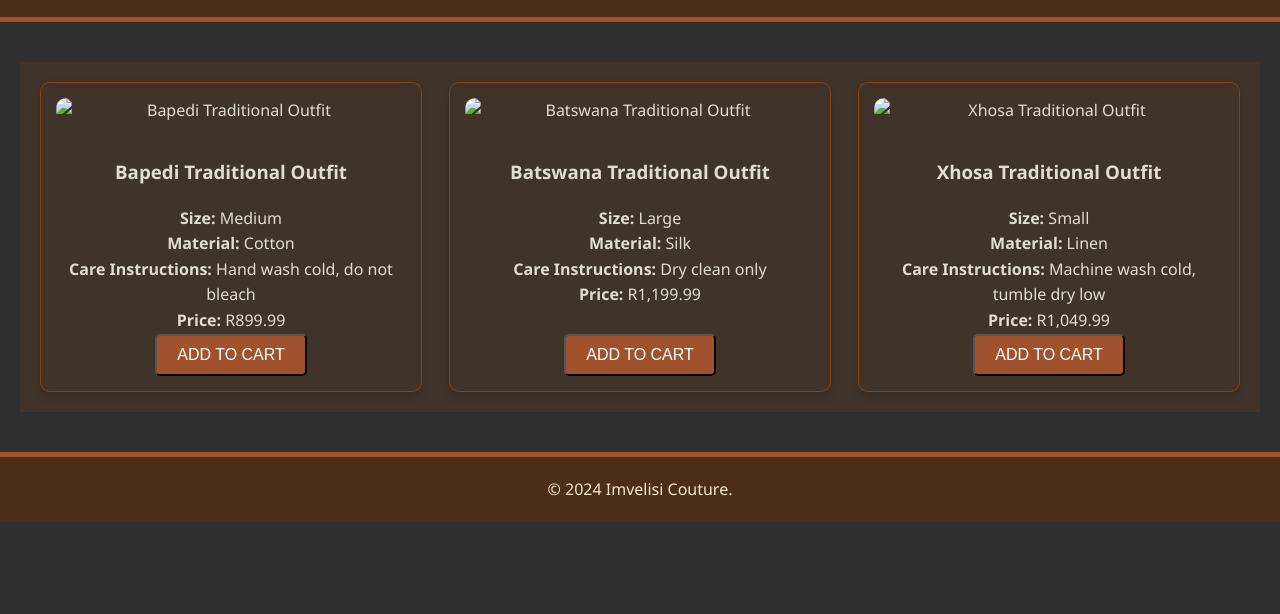
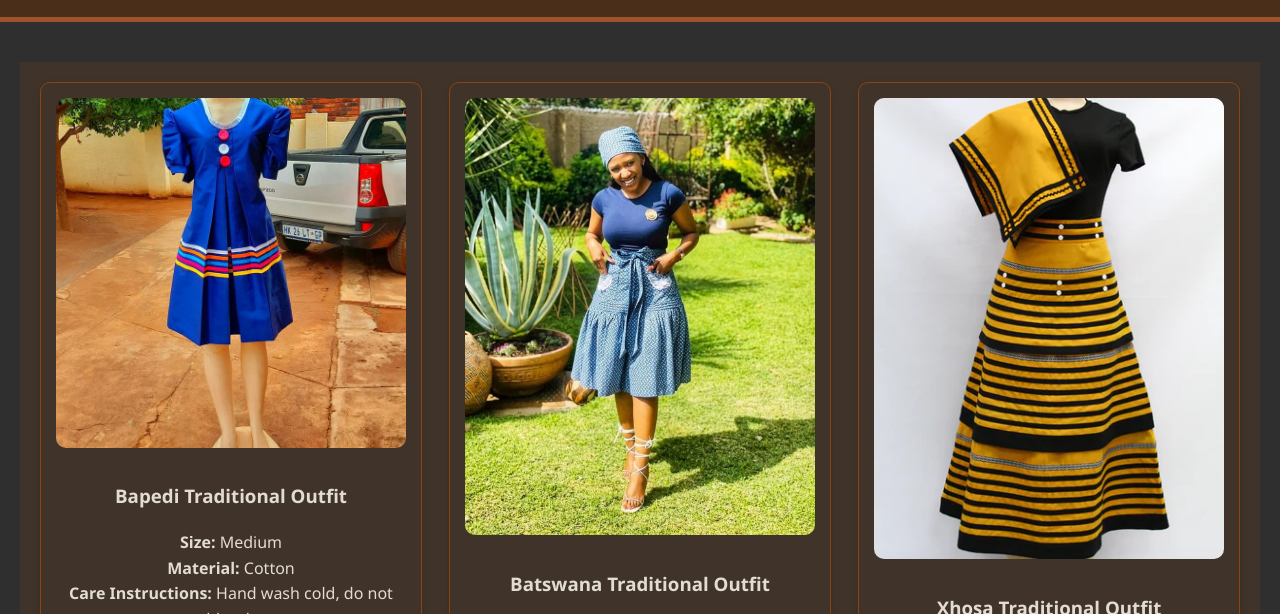
Before and after one commit to ItumelengMadiya/ImvelisiCouture.io, a plain HTML site: page products.html in a window 1280 px wide. Shown: the part 150-764 px from the top of the page. Drawn offline with Linux system fonts and the light colour scheme; some packages are replaced by stand-ins of ours; a script that the page names is missing.

Commit message:
Update products.html

```diff
--- a/products.html
+++ b/products.html
@@ -31,7 +31,7 @@
             <!-- Bapedi Culture Products -->
 
             <article class="product-item">
-                <img src="photos/Bapedi.jpg" alt="Bapedi Traditional Outfit" id="zoom1" class="zoom">
+                <img src="Bapedi.jpg" alt="Bapedi Traditional Outfit" id="zoom1" class="zoom">
                 <h3>Bapedi Traditional Outfit</h3>
                 <p><strong>Size:</strong> Medium</p>
                 <p><strong>Material:</strong> Cotton</p>
@@ -43,7 +43,7 @@
             <!-- Batswana Culture Products -->
 
             <article class="product-item">
-                <img src="photos/Batswana.jpg" alt="Batswana Traditional Outfit" id="zoom2" class="zoom">
+                <img src="Batswana.jpg" alt="Batswana Traditional Outfit" id="zoom2" class="zoom">
                 <h3>Batswana Traditional Outfit</h3>
                 <p><strong>Size:</strong> Large</p>
                 <p><strong>Material:</strong> Silk</p>
@@ -55,7 +55,7 @@
             <!-- Xhosa Culture Products -->
 
             <article class="product-item">
-                <img src="photos/Xhosa.jpg" alt="Xhosa Traditional Outfit" id="zoom3" class="zoom">
+                <img src="Xhosa.jpg" alt="Xhosa Traditional Outfit" id="zoom3" class="zoom">
                 <h3>Xhosa Traditional Outfit</h3>
                 <p><strong>Size:</strong> Small</p>
                 <p><strong>Material:</strong> Linen</p>
```
